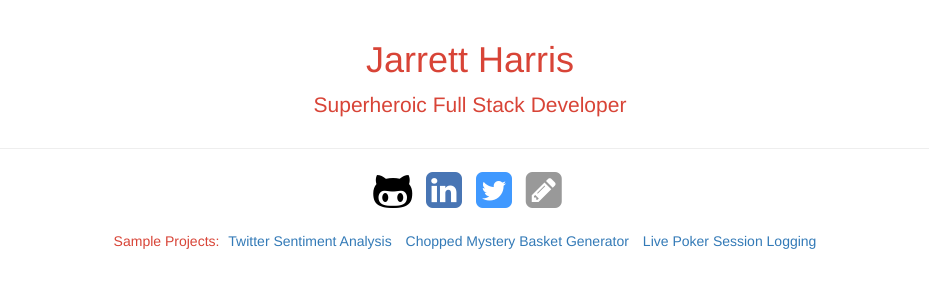
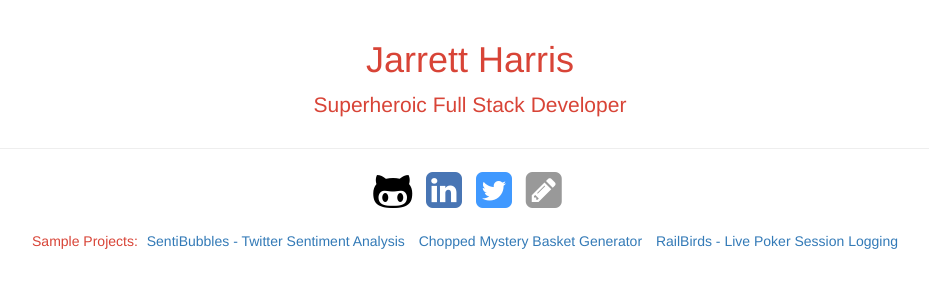
Before and after one commit to jarrettch/jarrettch.github.io, a plain HTML site: page index.html in a window 1280 px wide. Shown: the whole page, without its empty margins (170-1099 px from the left). Drawn offline with nearby package versions, Linux system fonts and the light colour scheme.

Commit message:
fixed links

```diff
--- a/index.html
+++ b/index.html
@@ -26,9 +26,9 @@
 			</li>
 		</ul>
 		<ul class="list-unstyled list-inline text-center body-text sample animated bounceInRight">Sample Projects:
-			<li><a href="http://sentibubbles.herokuapp.com">Twitter Sentiment Analysis</a></li>
+			<li><a href="http://sentibubbles.herokuapp.com">SentiBubbles - Twitter Sentiment Analysis</a></li>
 			<li><a href="http://chopped.herokuapp.com">Chopped Mystery Basket Generator</a></li>
-			<li><a href="http://railbirds.herokuapp.com">Live Poker Session Logging</a></li>
+			<li><a href="http://railbirds.herokuapp.com">RailBirds - Live Poker Session Logging</a></li>
 		</ul>
 	</div>
 </body>
```
